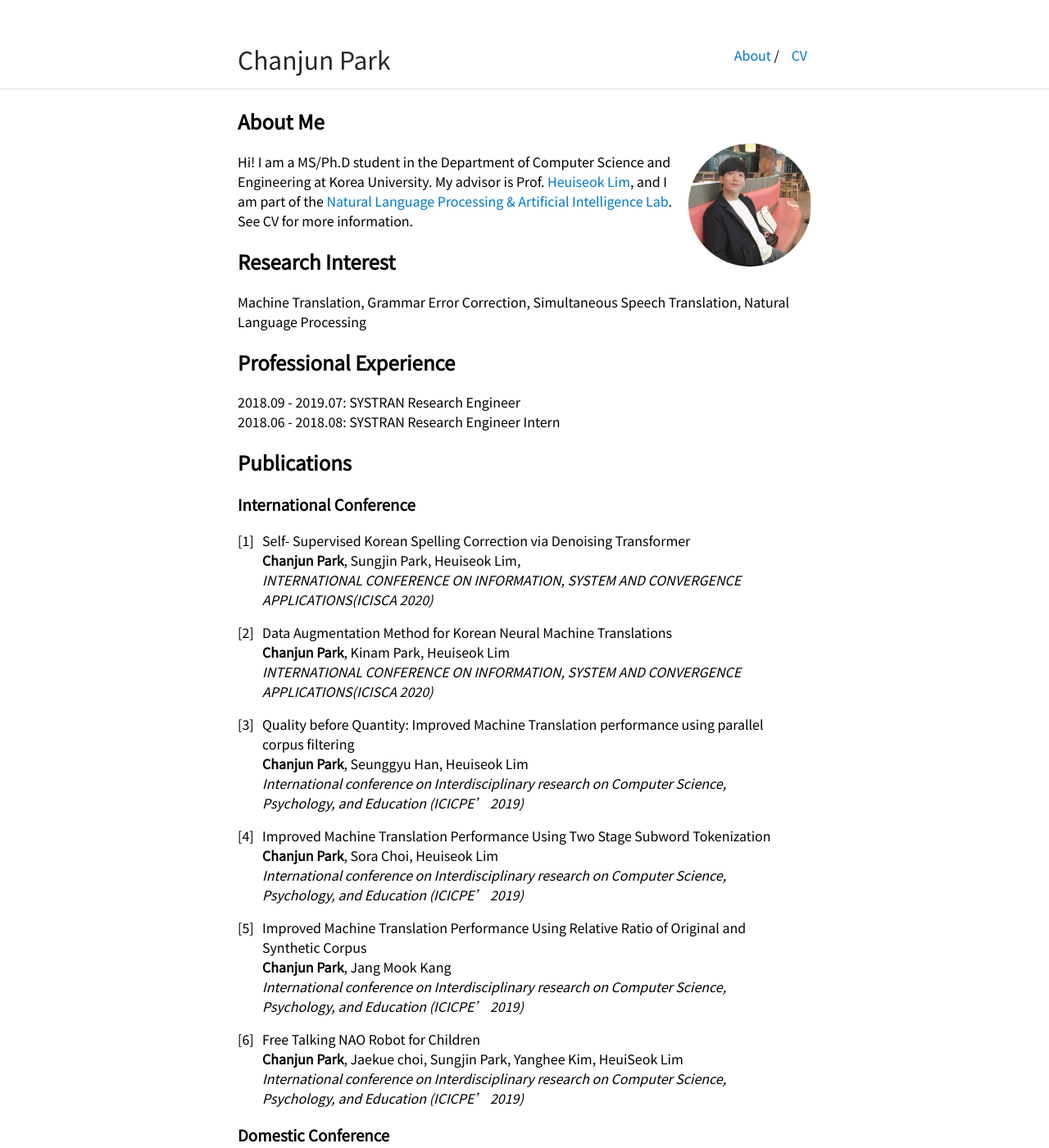
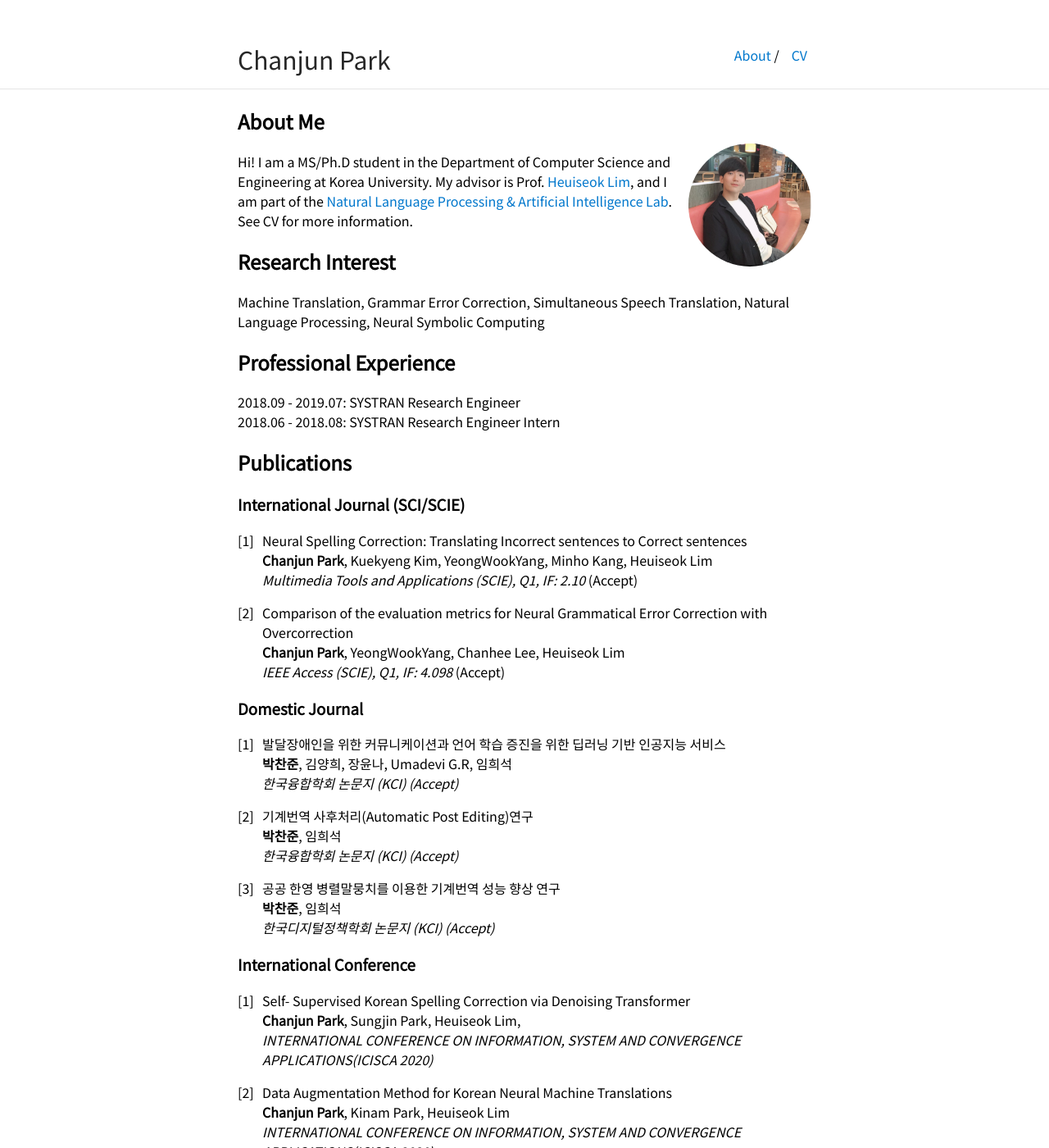
Before and after one commit to Parkchanjun/Parkchanjun.github.io, a Jekyll site: the page built from index.md, in a window 1280 px wide and 1400 px high. Shown: the whole window at 82% size. Built offline with Jekyll 4.4.1, drawn with Linux system fonts in a browser that asks for light colours; our own code applies the rules of GitHub Pages for plain Markdown files; some of the changed text lies outside the part shown.

Commit message:
Update info
Update info

```diff
--- a/index.md
+++ b/index.md
@@ -12,7 +12,7 @@ Hi! I am a MS/Ph.D student in the Department of Computer Science and Engineering
 
 ## Research Interest
 
-Machine Translation, Grammar Error Correction, Simultaneous Speech Translation, Natural Language Processing
+Machine Translation, Grammar Error Correction, Simultaneous Speech Translation, Natural Language Processing, Neural Symbolic Computing
 
 ## Professional Experience
 
@@ -20,6 +20,28 @@ Machine Translation, Grammar Error Correction, Simultaneous Speech Translation,
 2018.06 - 2018.08: SYSTRAN Research Engineer Intern
 
 ## Publications
+### International Journal (SCI/SCIE)
+1. 	Neural Spelling Correction: Translating Incorrect sentences to Correct sentences <br>
+**Chanjun Park**, Kuekyeng Kim, YeongWookYang, Minho Kang, Heuiseok Lim <br>
+*Multimedia Tools and Applications (SCIE), Q1, IF: 2.10* (Accept)<br>
+
+2. Comparison of the evaluation metrics for Neural Grammatical Error Correction with Overcorrection <br>
+**Chanjun Park**, YeongWookYang, Chanhee Lee, Heuiseok Lim <br>
+*IEEE Access (SCIE), Q1, IF: 4.098* (Accept)<br>
+
+### Domestic Journal
+1. 발달장애인을 위한 커뮤니케이션과 언어 학습 증진을 위한 딥러닝 기반 인공지능 서비스<br>
+**박찬준**, 김양희, 장윤나, Umadevi G.R, 임희석 <br>
+*한국융합학회 논문지 (KCI) (Accept)*
+
+2. 기계번역 사후처리(Automatic Post Editing)연구<br>
+**박찬준**, 임희석 <br>
+*한국융합학회 논문지 (KCI) (Accept)*
+
+3. 공공 한영 병렬말뭉치를 이용한 기계번역 성능 향상 연구<br>
+**박찬준**, 임희석 <br>
+*한국디지털정책학회 논문지 (KCI) (Accept)*
+
 ### International Conference
 1. Self- Supervised Korean Spelling Correction via Denoising Transformer<br>
 **Chanjun Park**, Sungjin Park, Heuiseok Lim, <br>
@@ -100,18 +122,23 @@ Machine Translation, Grammar Error Correction, Simultaneous Speech Translation,
 *휴먼 싸이언스*
 
 ## Patents
-
 1. 한국어 맞춤법 교정장치 및 그 방법 <br>
 임희석, **박찬준** <br>
+
+## Teaching
+1. [Natural Language Processing (COSE461)](https://github.com/Parkchanjun/KU-NLP-2020-1), Teaching Assistant, Korea Univ. (Spring 2020) <br>
+2. [Artificial Intelligence and Natural Language Processing (DFC615)](https://github.com/Parkchanjun/KU-NLP-2020-1), Teaching Assistant, Korea Univ. (Spring 2020) <br>
+
 
 ## Honors & Awards
 
 Year | Award
 :-----:|-------
+2020.05 | [인공지능 학습용 데이터 활용 우수 사례 선정(Machine Translation 한-영 기계번역 모델)](http://aihub.or.kr/node/4525), NIA
 2019.10 | Best Paper Award, HCLT 2019
-2019.10 | 1st Place Microsoft AI Accessibility Hackathon (국내 1등/ 팀장), Microsoft
+2019.10 | [1st Place Microsoft AI Accessibility Hackathon (국내 1등/ 팀장)](http://hiai.co.kr/news/?uid=52&mod=document), Microsoft
 2019.03 | 성균관대학교 대학원 연계 장학생, 성균관대학교
-2018.10 | 차세대 정보 컴퓨팅 개발 사업 언어처리경진대회 장려상,차세대 정보 컴퓨팅 개발 사업
+2018.10 | [차세대 정보 컴퓨팅 개발 사업 언어처리경진대회 장려상](https://sites.google.com/site/koreanlp2018/),차세대 정보 컴퓨팅 개발 사업
 2017.06 | 비트컴퓨터 우수상 (비트회장상), Bit Computer
 2017.12 | 수영로 학업 우수 장학생, 수영로교회
 2016.12 | 수영로 학업 우수 장학생, 수영로교회
@@ -128,10 +155,13 @@ Year | Place | Contents
 2019.08 | NAVER |  [모두를 위한 기계번역](https://tv.naver.com/v/9906991)
 
 ## Demos
-1. [English Grammar Error Correction](http://nlplab.iptime.org:32292/)
+1. [Grammar Error Correction Platform](http://nlplab.iptime.org:32292/)
 2. [Korea Spelling Error Correction](http://nlplab.iptime.org:32288/)
-3. [Korea University Neural Machine Translation](http://nlplab.iptime.org:32296/)
-4. [Neural Symbolic - Greedy Neural Theorem Provers(GNTP)](http://nlplab.iptime.org:32245/)
+3. [Korea University Neural Machine Translation Platform](http://nlplab.iptime.org:32296/)
+4. [Neural Symbolic Inference](http://nlplab.iptime.org:32245/)
+5. [Korean Ancient Neural Machine Translation Platform](http://nlplab.iptime.org:32242/)
+6. [PicTalky: Text to Pictogram for Children with Developmental Disabilities](http://nlplab.iptime.org:32257/)
+7. [COVID-19 Machine Translation Platform](http://nlplab.iptime.org:32250/)
 <br><br><br>
 
  <!-- This is a [link](http://google.com). Something *italics* and something **bold**.-->
```
